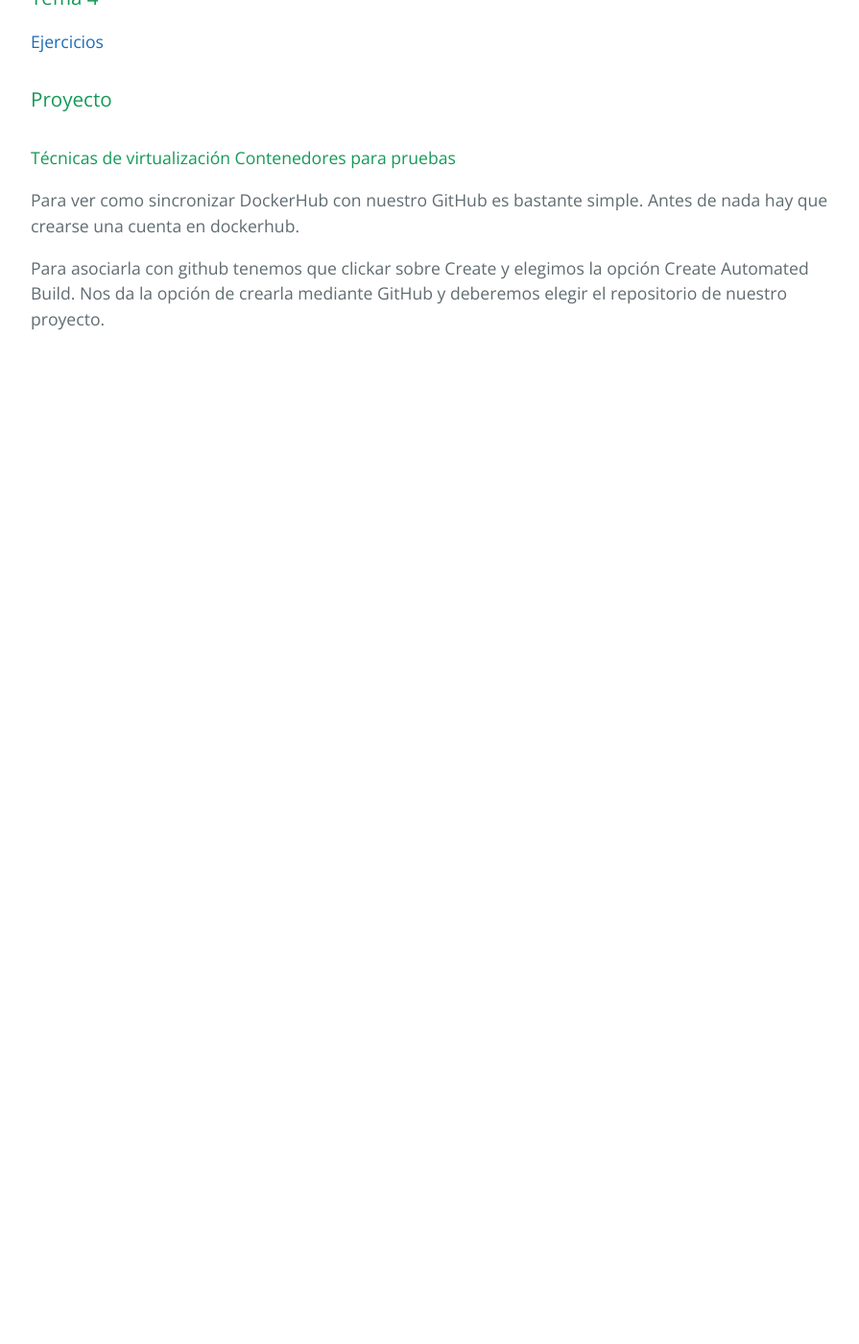
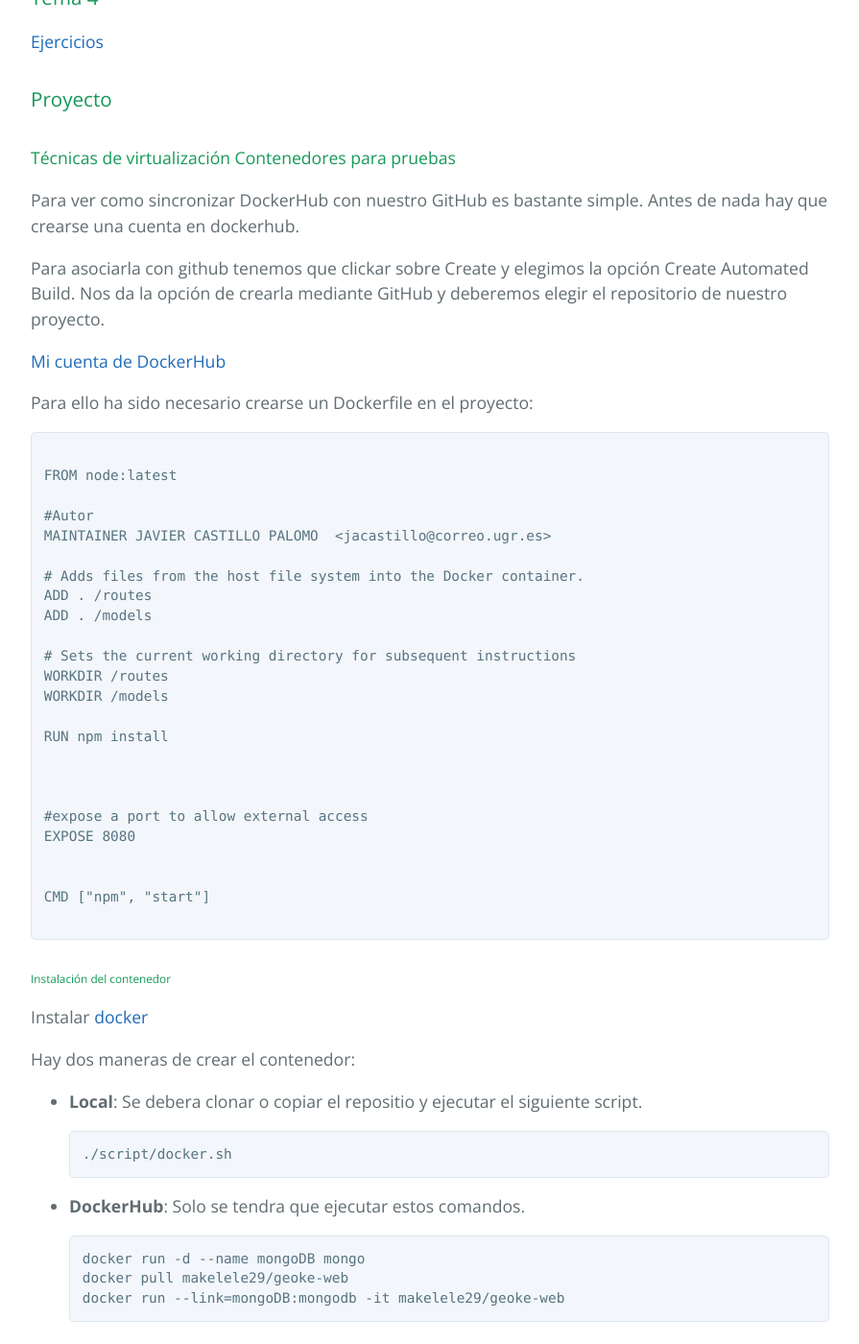
Before and after one commit to makelele29/Geoke-Web, a Jekyll site: the page built from index.md, in a window 1280 px wide and 1400 px high, scrolled down 6072 px. Shown: the whole window at 96% size, without its empty margins (192-1087 px from the left). Built offline with Jekyll 4.4.1, drawn with Linux system fonts in a browser that asks for light colours; before the commit the page ends 6467 px from its top, so only the background shows below that.

Commit message:
Termianda documentación

````diff
--- a/index.md
+++ b/index.md
@@ -202,7 +202,6 @@ Después de añadir un usuario podemos ver en __api/usuario__ el usuario añadid
 
 ## Hito 4
 
-
 ### Milestone
 
 [Ejercicios del tema 3](https://github.com/makelele29/Ejercicios-IV/milestone/4?closed=1)
@@ -221,3 +220,50 @@ Después de añadir un usuario podemos ver en __api/usuario__ el usuario añadid
 Para ver como sincronizar DockerHub con nuestro GitHub es bastante simple. Antes de nada hay que crearse una cuenta en dockerhub.
 
 Para asociarla con github tenemos que clickar sobre Create y elegimos la opción Create Automated Build. Nos da la opción de crearla mediante GitHub y deberemos elegir el repositorio de nuestro proyecto.
+
+[Mi cuenta de DockerHub](https://hub.docker.com/r/makelele29/geoke-web/)
+
+Para ello ha sido necesario crearse un Dockerfile en el proyecto:
+
+``` Dockerfile
+
+FROM node:latest
+
+#Autor
+MAINTAINER JAVIER CASTILLO PALOMO  <jacastillo@correo.ugr.es>
+
+# Adds files from the host file system into the Docker container.
+ADD . /routes
+ADD . /models
+
+# Sets the current working directory for subsequent instructions
+WORKDIR /routes
+WORKDIR /models
+
+RUN npm install
+
+
+
+#expose a port to allow external access
+EXPOSE 8080
+
+
+CMD ["npm", "start"]
+
+```
+
+###### Instalación del contenedor
+
+Instalar [docker](https://docs.docker.com/engine/installation/)
+
+Hay dos maneras de crear el contenedor:
+
+- __Local__: Se debera clonar o copiar el repositio y ejecutar el siguiente script.
+
+      ./script/docker.sh
+
+- __DockerHub__: Solo se tendra que ejecutar estos comandos.
+
+      docker run -d --name mongoDB mongo
+      docker pull makelele29/geoke-web
+      docker run --link=mongoDB:mongodb -it makelele29/geoke-web
````
